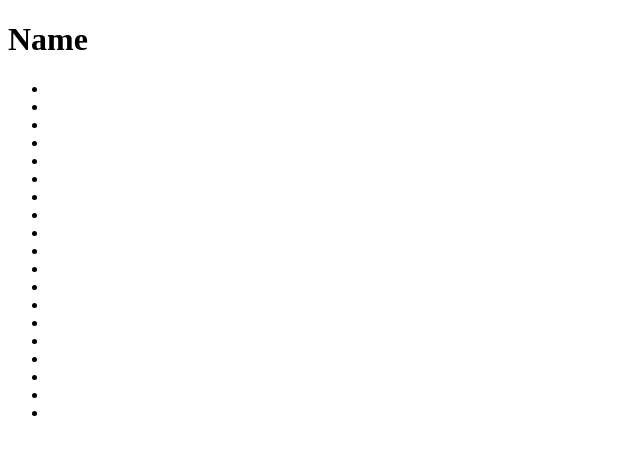
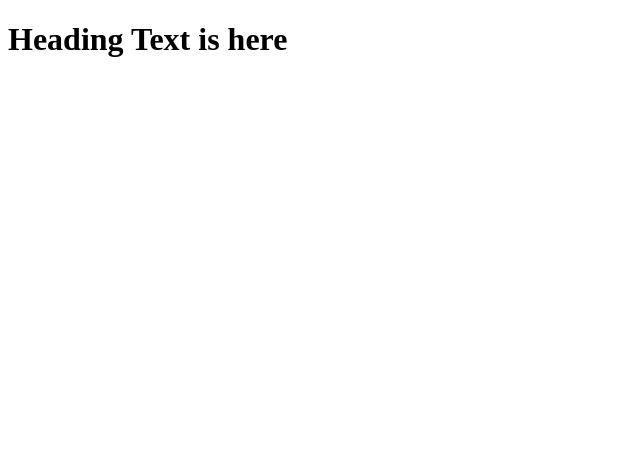
Before and after one commit to md-julhas/home, a plain HTML site: page index.html in a window 1280 px wide. Shown: the whole page, without its empty margins (0-640 px from the left). Drawn offline with Linux system fonts and the light colour scheme.

Commit message:
heading added

```diff
--- a/index.html
+++ b/index.html
@@ -6,27 +6,6 @@
     <title>Document</title>
   </head>
   <body>
-    <h1>Name</h1>
-    <ul>
-        <li></li>
-        <li></li>
-        <li></li>
-        <li></li>
-        <li></li>
-        <li></li>
-        <li></li>
-        <li></li>
-        <li></li>
-        <li></li>
-        <li></li>
-        <li></li>
-        <li></li>
-        <li></li>
-        <li></li>
-        <li></li>
-        <li></li>
-        <li></li>
-        <li></li>
-    </ul>
+    <h1>Heading Text is here</h1>
   </body>
 </html>
```
